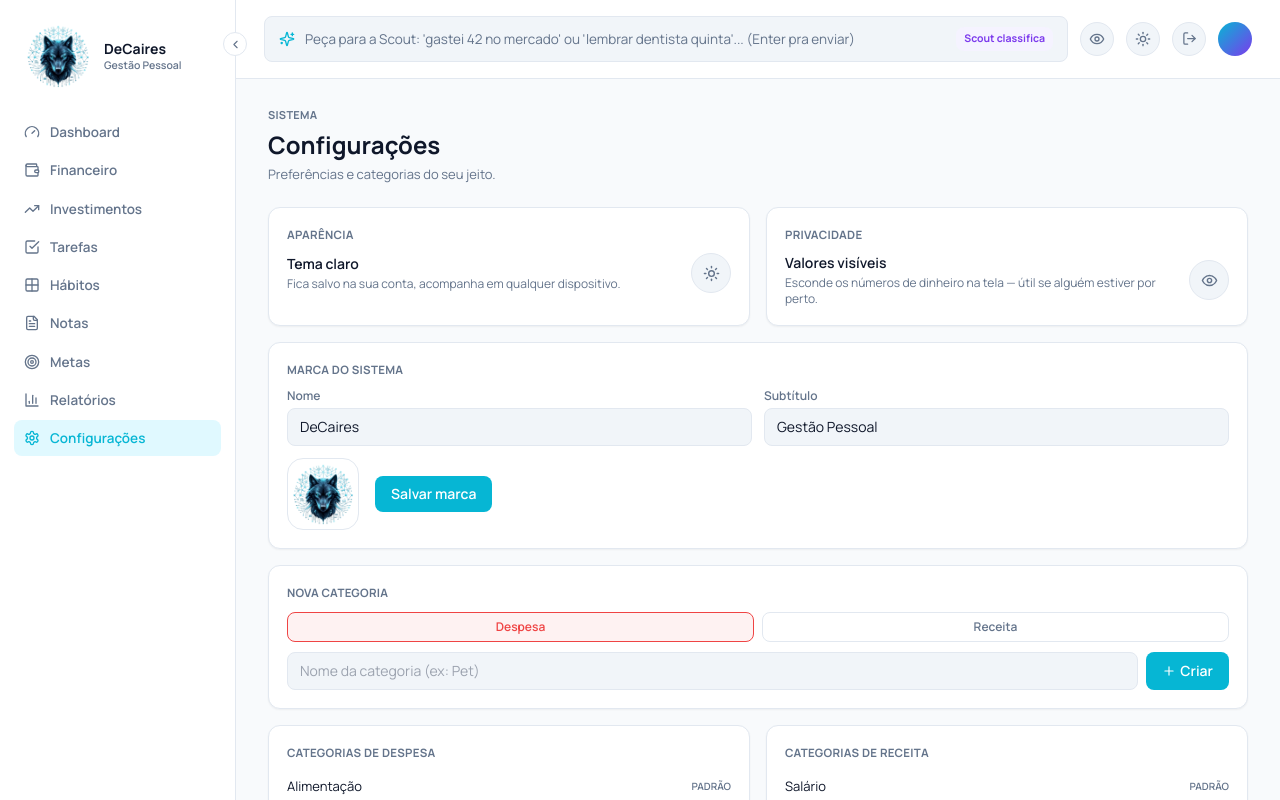
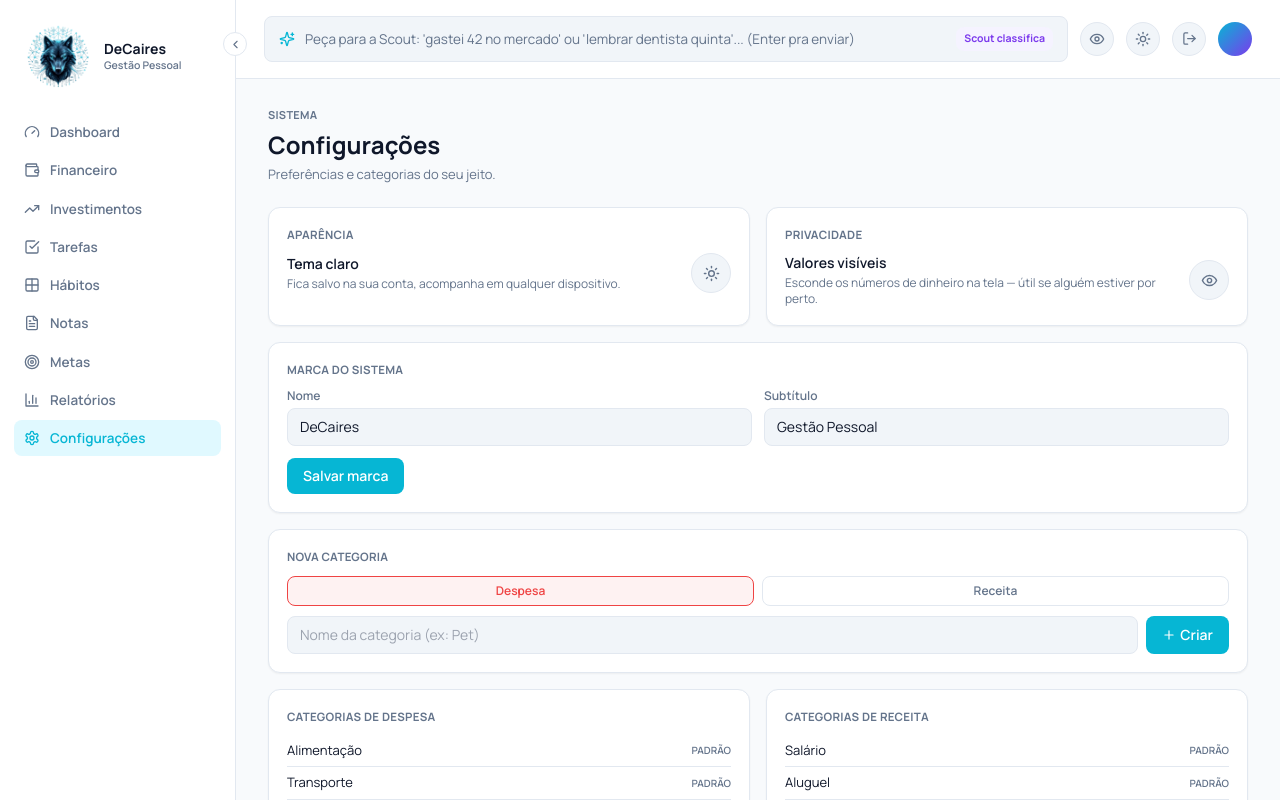
Before and after one commit to decairestechnology/gestao_vida, a React (Vite) app: page /configuracoes in a window 1280 px wide. Shown: the top 800 px of the page. Built offline with nearby package versions, Linux system fonts and the light colour scheme; no server answers; sample sign-in values are in the browser's storage.

Commit message:
config: remove preview de logo do card marca (nome/subtitulo so)

```diff
--- a/src/pages/Configuracoes.tsx
+++ b/src/pages/Configuracoes.tsx
@@ -106,10 +106,7 @@ export function Configuracoes() {
               className="w-full bg-muted border border-border rounded-lg px-3 py-2 text-sm outline-none focus:border-primary"
             />
           </div>
-          <div className="col-span-2 flex items-center gap-4">
-            <div style={{ width: 72, height: 72 }} className="rounded-2xl overflow-hidden border border-border flex-shrink-0">
-              <img src={formMarca.logoUrl || '/logo.png'} alt="Pré-visualização" className="w-full h-full object-contain" />
-            </div>
+          <div className="col-span-2">
             <Button type="submit" disabled={salvandoMarca}>{salvandoMarca ? 'Salvando...' : 'Salvar marca'}</Button>
           </div>
         </form>
```
